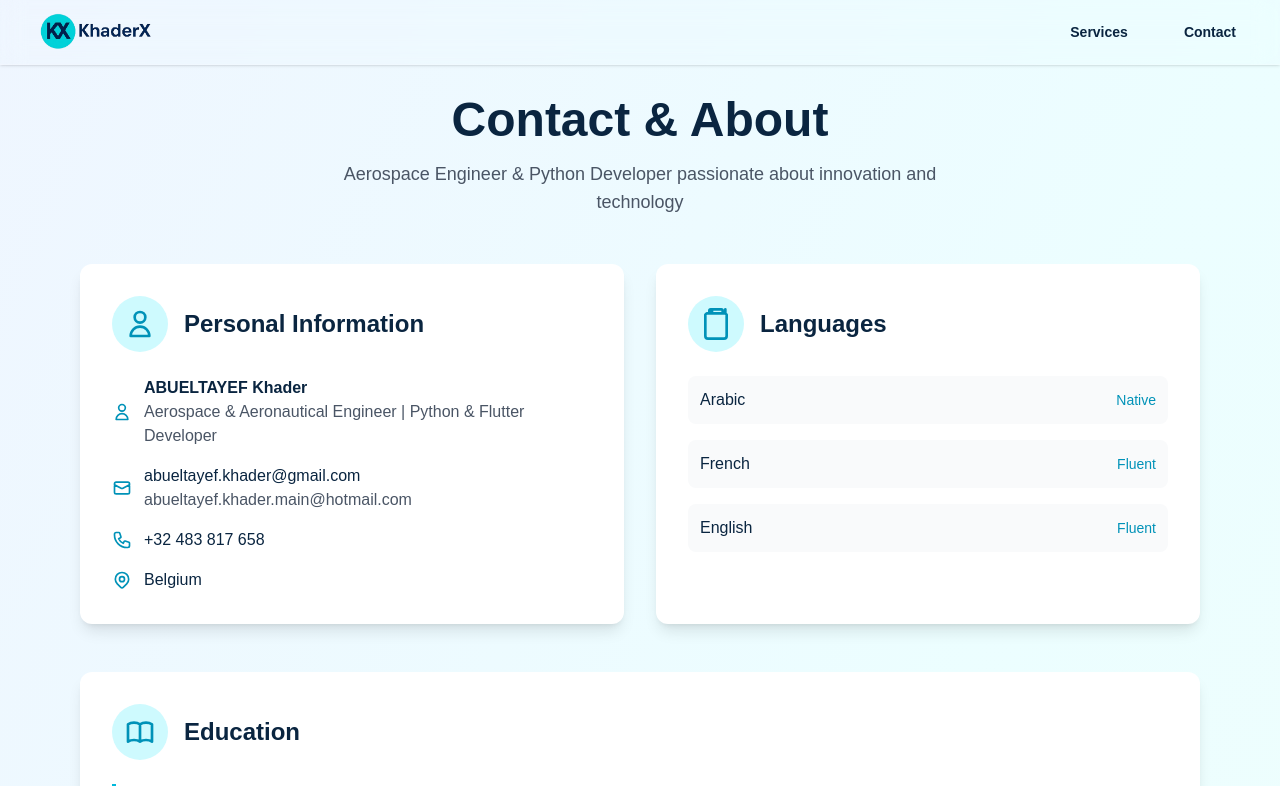
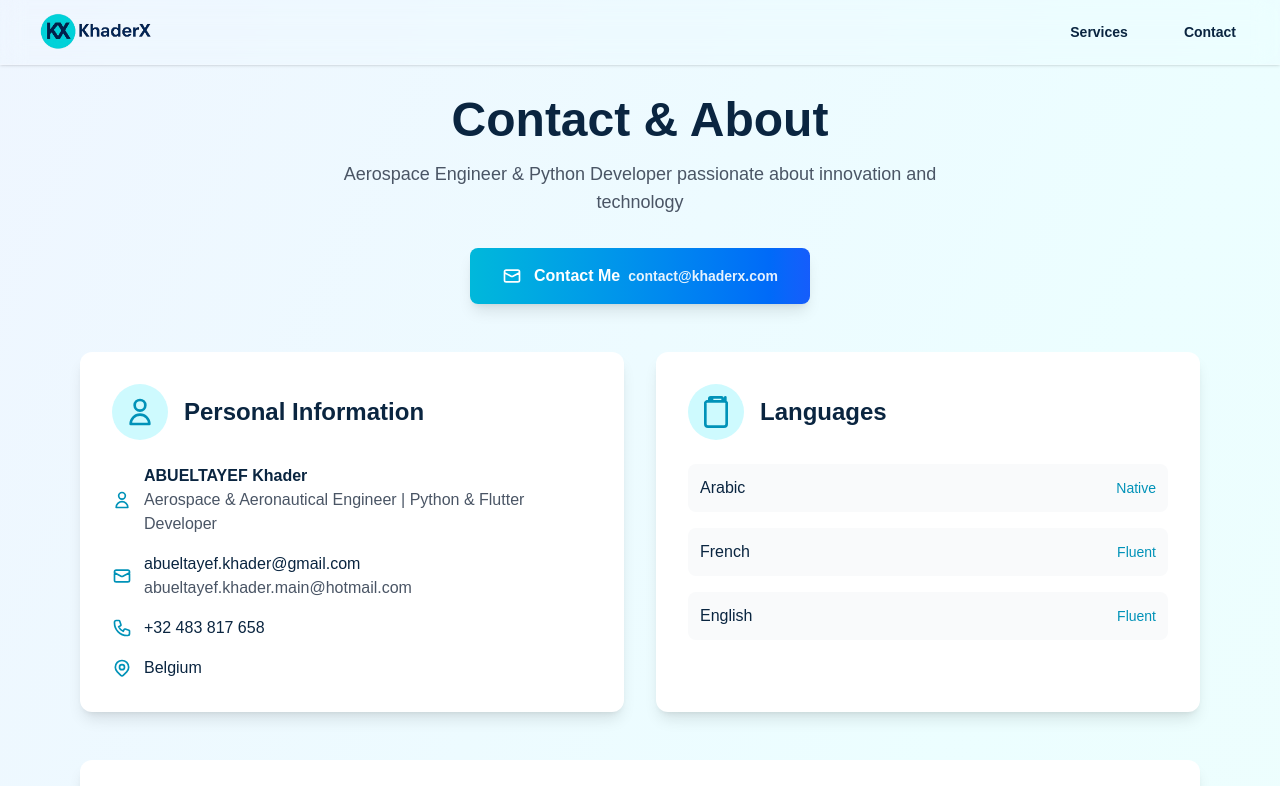
Before and after one commit to KhaderX-com/khaderx-site, a Next.js app: page /contact in a window 1280 px wide. Shown: the top 786 px of the page. Built offline with nearby package versions, Linux system fonts and the light colour scheme.

Commit message:
feat: add contact button with email link to Contact page

```diff
--- a/src/app/contact/page.tsx
+++ b/src/app/contact/page.tsx
@@ -12,9 +12,23 @@ export default function Contact() {
                     <h1 className="text-4xl md:text-5xl font-bold text-[#0A2540] mb-4">
                         Contact & About
                     </h1>
-                    <p className="text-lg text-gray-600 max-w-2xl mx-auto">
+                    <p className="text-lg text-gray-600 max-w-2xl mx-auto mb-8">
                         Aerospace Engineer & Python Developer passionate about innovation and technology
                     </p>
+
+                    {/* Contact Button */}
+                    <div className="flex justify-center mb-12">
+                        <a
+                            href="mailto:contact@khaderx.com"
+                            className="inline-flex items-center px-8 py-4 bg-gradient-to-r from-cyan-500 to-blue-600 text-white font-semibold rounded-lg shadow-lg hover:from-cyan-600 hover:to-blue-700 transform hover:scale-105 transition-all duration-300"
+                        >
+                            <svg className="w-5 h-5 mr-3" fill="none" stroke="currentColor" viewBox="0 0 24 24">
+                                <path strokeLinecap="round" strokeLinejoin="round" strokeWidth={2} d="M3 8l7.89 4.26a2 2 0 002.22 0L21 8M5 19h14a2 2 0 002-2V7a2 2 0 00-2-2H5a2 2 0 00-2 2v10a2 2 0 002 2z" />
+                            </svg>
+                            Contact Me
+                            <span className="ml-2 text-sm opacity-90">contact@khaderx.com</span>
+                        </a>
+                    </div>
                 </div>
 
                 <div className="grid grid-cols-1 lg:grid-cols-2 gap-8 mb-12">
```
